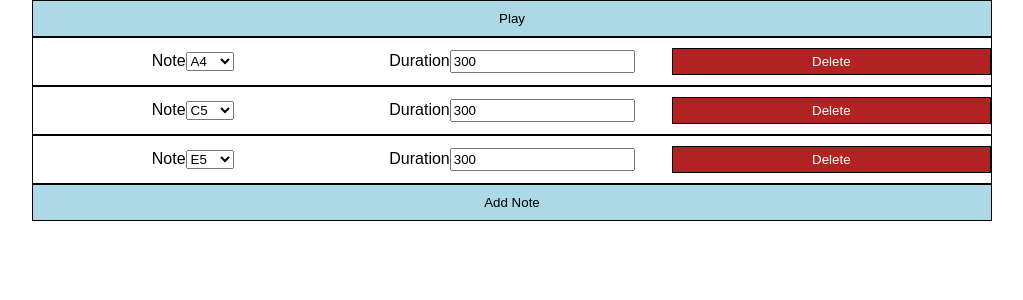
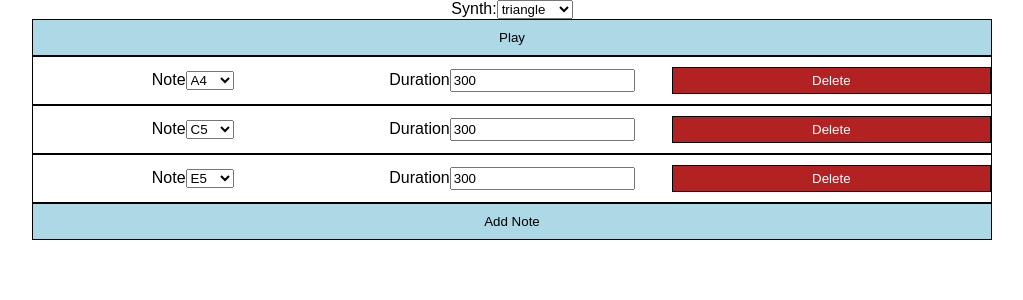
Before and after one commit to zgulde/react-synth, a React (Create React App) app: page / in a window 1280 px wide. Shown: the top 300 px of the page, without its empty margins (128-1151 px from the left). Built offline with nearby package versions, Linux system fonts and the light colour scheme; what web-audio-daw would draw is missing.

Commit message:
allow the selection of different synths

```diff
--- a/src/App.js
+++ b/src/App.js
@@ -19,6 +19,7 @@ class App extends Component {
         {pitch: 'E5', duration: 300},
       ],
       playing: false,
+      synth: 'triangle',
     };
   }
 
@@ -63,9 +64,10 @@ class App extends Component {
   playSound({pitch, duration, delay = 0}) {
     return new Promise((resolve, reject) => {
       console.log('playSound promise!');
-      synth.sine.play({pitch, wait: delay});
+      const s = synth[this.state.synth];
+      s.play({pitch, wait: delay});
       setTimeout(() => {
-        synth.sine.stop();
+        s.stop();
         resolve();
       }, duration);
     });
@@ -83,6 +85,14 @@ class App extends Component {
   render() {
     return (
       <div className="App">
+        <label>
+          Synth:
+          <select value={this.state.synth} onChange={e => this.setState({synth: e.target.value})}>
+            {Object.keys(synth).map((synthName, i) => {
+            return <option key={i}>{synthName}</option>;
+            })}
+          </select>
+        </label>
         <button disabled={this.state.playing} onClick={this.playAll}>Play</button>
         {this.state.notes.map((note, i) => {
           return <Note key={i}
```
